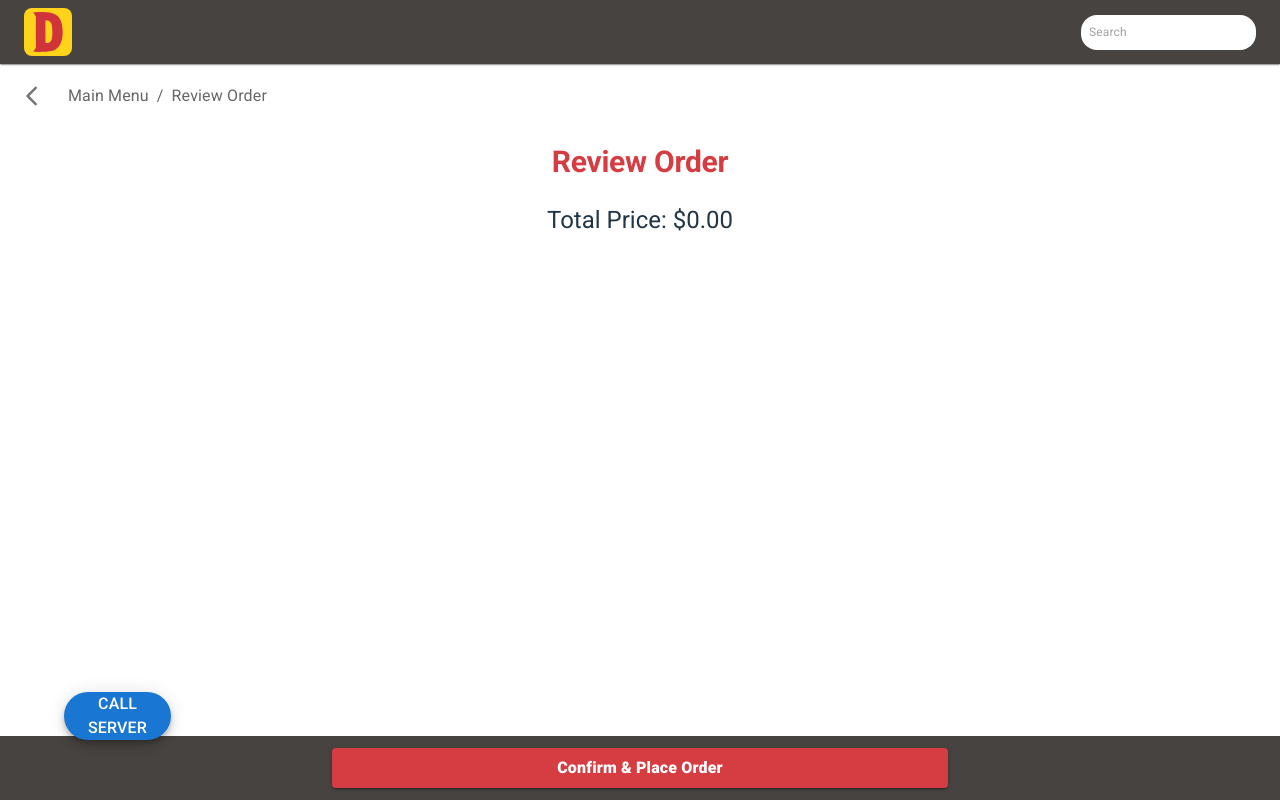
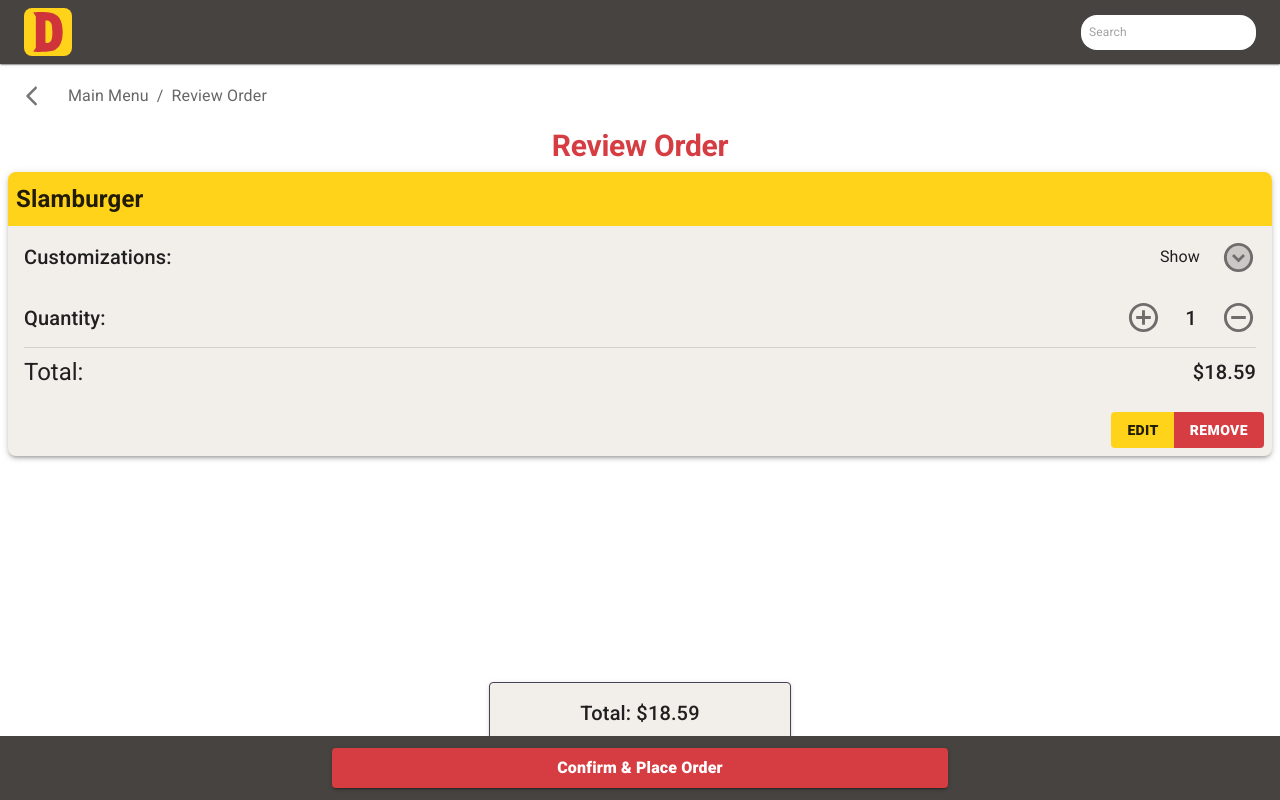
Before and after one commit to cmarcelo10/dennys-ordering-system, a React (Vite) app: page /cart in a window 1280 px wide. Built offline with nearby package versions, Linux system fonts and the light colour scheme.

Commit message:
Polished cart page and added confirmation dialogs

```diff
--- a/src/components/CartItemCard.tsx
+++ b/src/components/CartItemCard.tsx
@@ -1,11 +1,14 @@
 import React, { useState, useContext } from 'react';
-import { Card, CardContent, Typography, Divider, Button, Grid2, IconButton } from '@mui/material';
+import { Card, CardHeader, CardContent, Typography, Divider, Button, Grid2, IconButton, Box, CardActions, Accordion, AccordionSummary, ButtonGroup, AccordionDetails, Fade} from '@mui/material';
 import { CartContext } from '../contexts/CartContext';
 import CartItem from '../types/CartItem';
 import FoodItem from '../types/FoodItem';
 import RemoveIcon from '@mui/icons-material/RemoveCircleOutlineOutlined'
 import AddIcon from '@mui/icons-material/AddCircleOutlineOutlined'
 import { useNavigate } from 'react-router-dom';
+import theme from '../styles/Theme';
+import ExpandIcon from '@mui/icons-material/ExpandCircleDownTwoTone';
+import DeleteConfirmationDialog from './DeleteConfirmationDialog';
 interface CartItemCardProps
 {
     cartItem: CartItem,
@@ -13,25 +16,57 @@
     handleChangeQuantity: (itemID: string, updatedQuantity: number) => void
 }
 
+const DebugElement = ({debugItem}:{debugItem: any})=>
+{
+    console.log(debugItem);
+    return (<></>)
+};
+
+const ShowHideTextElement = React.memo(({isExpanded}:{isExpanded: boolean}) =>
+(
+
+        <Typography variant="body1" sx={{width: '50px', textAlign: 'center', mr: 2}}>
+            {isExpanded ? (<>Hide</>) : (<>Show</>)}
+        </Typography>
+),(prev, next)=>(prev.isExpanded === next.isExpanded));
+
+const buttonBorderRadius = 8;
+
 const CartItemCard = ({cartItem, handleRemoveItem, handleChangeQuantity}:CartItemCardProps) => {
     const navigate = useNavigate();
     const [expanded, setExpanded] = useState(false);
-    const toggleExpanded = () => {
-        setExpanded(!expanded);
+    const [dialogOpen, setDialogOpen] = useState(false);
+    const toggleExpanded = (_e: React.MouseEvent) => {
+        setExpanded((prev)=>(!prev));
     };
+    const removeItemFromCart = () => {
 
-    const removeItemFromCart = () => {
-        console.log("Removing item");
+        setDialogOpen(true);
+    };
+    const actuallyRemoveFromCart = ()=>
+    {
         handleRemoveItem(cartItem.id);
-    };
+    }
 
     const handleIncrease = ()=>
     {
         handleChangeQuantity(cartItem.id, cartItem.quantity + 1);
     }
+    const openCloseDialog=()=>
+    {
+        setDialogOpen((prev)=>!prev);
+    }
     const handleDecrease = () =>
     {
+        if(cartItem.quantity <= 1)
+        {
+            openCloseDialog();
+        }
+        else
+        {
             handleChangeQuantity(cartItem.id, cartItem.quantity - 1);
+        }
+
     }
 
     const editItem = () => [
@@ -39,54 +74,129 @@
     ];
 
     return (
-        <Card elevation={3} sx={{ display: 'flex', flexDirection: 'column', padding: 2, marginBottom: 2 }}>
-        <Grid2 container justifyContent="space-between">
-            <Typography variant="h6">{cartItem.item.name}</Typography>
-            <Typography variant="h6">{cartItem.quantity} ⨉ ${cartItem.price.toFixed(2)}</Typography>
-        </Grid2>
-        { expanded && (
         <>
-                <Divider variant="middle" sx={{ marginY: 1 }} />
-                <Typography variant="body1">Customizations:</Typography>
-                {cartItem.item.customizations && Object.values(cartItem.item.customizations).map((category, index) => (
+        <DeleteConfirmationDialog cartItemID={cartItem.id} onCancel={openCloseDialog} open={dialogOpen} onConfirm={actuallyRemoveFromCart}/>
+        <Card elevation={3} sx={{ display: 'flex', borderRadius: 2, flexDirection: 'column', padding: 0, marginBottom: 2, backgroundColor: '#F2EEEA' }}>
+            <CardHeader sx={{
+                height: 'auto',
+                backgroundColor: theme.palette.dennysYellow.main,
+                fontSize: 24,
+                '&.MuiCardHeader-root':
+                {
+                    pl: 1,
+                    p: 1,
+                }
+
+            }} title={
+                <Box sx={{display: 'flex', flexDirection: 'row', alignItems: 'center', justifyContent: 'space-between'}}>
+                 <Typography variant="h6"
+                 sx={{
+                        fontSize: 24,
+                        fontWeight: 600,
+                 }}>{cartItem.item.name}</Typography>
+                </Box>
+            }></CardHeader>
+            <CardContent>
+            <Accordion expanded={expanded} elevation={0} defaultExpanded={true} sx={{
+                boxShadow: 0,
+                backgroundColor: '#F2EEEA',
+                '&. MuiButtonBase-root':
+                {
+                    minHeight: 0,
+                    height: 'auto',
+                    pl: 0,
+                    pr: 0,
+                },
+                }}>
+            <AccordionSummary sx={{
+                    backgroundColor: '#F2EEEA',
+                    '&.MuiButtonBase-root':
+                    {
+                        minHeight: 25,
+                        height: 30,
+                        pl: 0,
+                        pr: 0,
+                    },
+
+                }}onClick={toggleExpanded} expandIcon={<ExpandIcon fontSize='large'/>}>
+                    <Box sx={{display: 'flex', flexDirection: 'row', flexGrow: 1, alignItems:'center', justifyContent: 'space-between', backgroundColor: 'inherit'}}>
+                        <Typography variant="h6" sx={{backgroundColor: 'inherit'}}>
+                            Customizations:
+                        </Typography>
+                        <ShowHideTextElement isExpanded={expanded}/>
+                    </Box>
+                </AccordionSummary>
+                <AccordionDetails sx={{backgroundColor: '#F2EEEA'}}>
+                {cartItem.item.customizations && Object.entries(cartItem.item.customizations).map(([key, category], index) => (
                     <React.Fragment key={index}>
-                    <Typography variant="body2">{category.label}:</Typography>
-                    {Object.entries(category.options).map(([key, option], idx) => {
-
-                        if(option.selected)
+                        <Typography variant="body2">{key}</Typography>
+                        <DebugElement key={key + category} debugItem={key} />
+                        {Object.entries(category.options).map(([key, option], index) => {
+                            if(option.selected === true)
                             {
-                            return (<Typography key={idx} sx={{ marginLeft: 2 }}>
-                        - {key} (+$ {option.price.toFixed(2)})
+                                console.log(key)
+                                return (<Typography key={key + index} sx={{ marginLeft: 2 }}>
+                                        {key} (+$ {option.price.toFixed(2)})
                                     </Typography>)
                             }
-                        return (<React.Fragment key={idx}></React.Fragment>)
+                            return (<React.Fragment key={key + index}></React.Fragment>)
                         })}
                     </React.Fragment>
                 ))}
-                <Divider variant="middle" sx={{ marginY: 1 }} />
+                </AccordionDetails>
                 <Typography variant="body1">Special Comments:</Typography>
-            </>
-        )}
-        <Divider variant="middle" sx={{ marginY: 1 }} />
-        <Grid2 container justifyContent="space-between" alignItems="center">
-            <Typography variant="body1">
+            </Accordion>
+            <Box sx={{display: 'flex', flexDirection: 'column', alignContent:'center', justifyContent:'space-between'}}>
+                <Box sx={{display: 'flex', flexDirection: 'row', justifyContent: 'space-between', justifySelf: 'right', alignItems: 'center', pt:2}}>
+                        <Typography variant='h6'>
                             Quantity:
-                    <IconButton size='large' disabled={cartItem.quantity <= 1} onClick={handleDecrease}>
+                        </Typography>
+                        <Box sx={{display: 'flex', flexDirection: 'row', justifyItems: 'space-around', alignItems: 'center', ml: 2}}>
+                            <IconButton onClick={handleIncrease} disabled={cartItem.quantity >=99} size='large'>
+                                <AddIcon fontSize='large'/>
+                            </IconButton>
+                            <Typography variant='h6' sx={{minWidth: 20, textAlign: 'center', mr: 1, ml: 1}}>
+                                {cartItem.quantity}
+                            </Typography>
+                            <IconButton onClick={handleDecrease} disabled={cartItem.quantity <=0} sx={{pr: 0}} size="large">
                                 <RemoveIcon fontSize='large'/>
                             </IconButton>
-                    <Typography sx={{fontSize: 20, ml: 3, mr: 3, fontWeight: 500}}>{cartItem.quantity}</Typography>
-                    <IconButton size='large' disabled={cartItem.quantity >= 10} onClick={handleIncrease}>
-                            <AddIcon fontSize='large'/>
-                    </IconButton>
+                        </Box>
+                    </Box>
+                <Divider variant='fullWidth'/>
+                <Box className="totalPriceDisplay" sx={{display: 'flex', flexDirection: 'row', alignContent:'center', justifyContent:'space-between', pt: 1,}}>
+                    <Typography variant='h5'>
+                        Total:
                     </Typography>
-            <React.Fragment>
-            <Button variant="outlined" size="small" sx={{ marginRight: 1 }} onClick={removeItemFromCart}>Remove</Button>
-            <Button variant="outlined" size="small" sx={{ marginRight: 1 }} onClick={editItem}>Edit</Button>
-            <Button variant="outlined" size="small" onClick={toggleExpanded}>{expanded ? 'Show Less' : 'Show More'}</Button>
-            </React.Fragment>
-        </Grid2>
+                    <Typography variant="h6" textAlign={'right'}>${(cartItem.quantity * cartItem.price).toFixed(2)}</Typography>
+                </Box>
+            </Box>
+            </CardContent>
+            <CardActions sx={{display: 'flex', flexDirection: 'row', justifyContent: 'right'}}>
+                <ButtonGroup sx={{justifySelf: 'right', height: 36}}>
+                    <Button variant="contained" size="medium" onClick={editItem} sx={{fontWeight: 900, backgroundColor: theme.palette.dennysYellow.main, color: theme.palette.dennysYellow.contrastText, borderBottomRightRadius: buttonBorderRadius, borderTopRightRadius: buttonBorderRadius, p:2}}>Edit</Button>
+                    <Button variant="contained" size="medium" onClick={removeItemFromCart} sx={{fontWeight: 900, backgroundColor: theme.palette.dennysRed.main, borderBottomLeftRadius: buttonBorderRadius, borderTopLeftRadius: buttonBorderRadius, p:2}}>Remove</Button>
+                </ButtonGroup>
+            </CardActions>
         </Card>
+        </>
     );
 };
 
 export default CartItemCard;
+
+// <Button variant="outlined" size="small" onClick={toggleExpanded}>{expanded ? 'Show Less' : 'Show More'}</Button>
+/*
+ <>
+    <Fade in={isExpanded} timeout={100}>
+        <Typography variant="body1" sx={{width: '50px', textAlign: 'center', mr: 2,display: !isExpanded ? 'none' : undefined}}>
+            Hide
+        </Typography>
+    </Fade>
+    <Fade in={!isExpanded} timeout={100}>
+        <Typography variant="body1" sx={{width: '50px', textAlign: 'center', mr: 2, display: isExpanded ? 'none' : undefined}}>
+            Show
+        </Typography>
+    </Fade>
+    </>
+*/
--- a/src/components/CustomizationPanel.tsx
+++ b/src/components/CustomizationPanel.tsx
@@ -14,7 +14,7 @@
     onClick: (name: string)=> void, // for bubbling up the selection
 }
 
-const CustomizationPanel = ({name, price, selected, disabled, onClick}:CustomizationPanelProps)=>
+const CustomizationPanel = React.memo(({name, price, selected, disabled, onClick}:CustomizationPanelProps)=>
 {
     const handleClick = React.useCallback(function handleClick(_event: React.MouseEvent)
     {
@@ -52,5 +52,5 @@
             </Typography>
         </Box>
     </ThemeProvider>);
-};
+}, (prev, next)=>(next.disabled === prev.disabled && next.selected === prev.selected));
 export default CustomizationPanel
--- /dev/null
+++ b/src/components/DeleteConfirmationDialog.tsx
@@ -0,0 +1,36 @@
+import { Dialog, DialogTitle, DialogContent, DialogActions, Button } from "@mui/material";
+
+interface ConfirmationDialogProps
+{
+    open: boolean,
+    cartItemID: string,
+    cartItemName?: string,
+    onConfirm: (itemID: string)=> void,
+    onCancel: ()=> void,
+}
+const DeleteConfirmationDialog = ({...props}: ConfirmationDialogProps)=>
+{
+    function handleConfirm()
+    {
+        props.onConfirm(props.cartItemID);
+    }
+    return(
+        <Dialog open={props.open}>
+            <DialogTitle>
+                Remove Item
+            </DialogTitle>
+            <DialogContent>
+                Remove {props.cartItemName} from your order?
+            </DialogContent>
+            <DialogActions>
+                <Button onClick={props.onCancel}>
+                    Cancel
+                </Button>
+                <Button onClick={handleConfirm}>
+                    OK
+                </Button>
+            </DialogActions>
+        </Dialog>
+    )
+}
+export default DeleteConfirmationDialog
--- a/src/components/Navbar.tsx
+++ b/src/components/Navbar.tsx
@@ -1,4 +1,4 @@
-import { AppBar, backdropClasses, BottomNavigation, Box, Button, Container, createTheme, Fab, Icon, IconButton, InputBase, OutlinedInput, TextField, Toolbar, Typography } from '@mui/material'
+import { AppBar, backdropClasses, BottomNavigation, Box, Button, Container, createTheme, Fab, Icon, IconButton, InputBase, OutlinedInput, Paper, TextField, Toolbar, Typography } from '@mui/material'
 import React, {useState, useEffect} from 'react'
 import {ThemeProvider} from '@mui/material/styles'
 import WindowDimensions from './WindowDimensions';
@@ -8,10 +8,12 @@
 import PersonIcon from '@mui/icons-material/Person'
 import ShoppingCartTwoToneIcon from '@mui/icons-material/ShoppingCartTwoTone';
 import { useNavigate } from 'react-router-dom';
+import { Call } from '@mui/icons-material';
 
 interface NavBarProps
 {
     bottomLabel: string,
+    bottomPaperText?: string,
     children?: React.ReactNode,
     disableButton?: boolean,
     hideCallServerButton?: boolean
@@ -22,6 +24,11 @@
 (
     <Box component='img' src={DennysLogo} sx={{postiion: 'absolute', left: '10px', right: 'auto', backgroundColor: theme.palette.dennysYellow.main, height: 40, width: 40, borderRadius: 2, padding: 0.5}}/>
 )); // never reload the image.
+
+const CallServerButton = ()=>
+(<Fab sx={{position: 'fixed',height:'auto', borderRadius: 10, bottom: '5%', left: '3%', fontWeight: 1000, fontSize: 20, backgroundColor: theme.palette.dennysRed.main, color: theme.palette.dennysRed.contrastText}} variant='extended'>
+     Call<br/>Server
+</Fab>);
 const NavBar = ({bottomLabel, onClick, disableButton, children, hideCallServerButton}: NavBarProps) => {
     const navigate = useNavigate();
     function handleClick(_event: React.MouseEvent)
@@ -47,12 +54,12 @@
             </AppBar>
             <Toolbar/> {/*These empty toolbars are used for spacing*/}
                 {children}
-                {!hideCallServerButton && (<Fab sx={{position: 'fixed', bottom: '7.5%', left: '5%', backgroundColor: theme.palette.primary.main}} color='primary' variant='extended'>
-                       <Typography p={1} fontWeight={500}> Call <br/> Server</Typography>
-                </Fab>)}
             <Toolbar/>
+            {!hideCallServerButton && (<CallServerButton/>)}
             <AppBar sx={{zIndex: 1000, backgroundColor: '#464340', alignContent: 'center', justifyContent:'center', position: 'fixed', bottom: 0, top: 'auto'}} elevation={0}>
                     <Toolbar sx={{display: 'flex', flexDirection: 'row', alignContent: 'center', justifyContent: 'center'}}>
+
+
                         <Button variant='contained' disabled={disableButton} onClick={handleClick}
                         sx={{backgroundColor: theme.palette.dennysRed.main,
                             color: theme.palette.dennysRed.contrastText,
@@ -71,3 +78,16 @@
         );
 }
 export default NavBar
+
+/*
+  <IconButton
+sx={{border: '1px solid white', color: 'white', borderRadius: 0, display: 'flex', flexDirection: 'column', justifySelf: 'left', marginRight: 10}}>
+    <PersonIcon/>
+        <Typography fontSize={10}>Call Server</Typography>
+</IconButton>
+*/
+// <Paper elevation={2} sx={{backgroundColor: 'white', height: 120, width: 200, borderBox: 'content-box', borderTopRadius: 5, position: 'fixed', bottom: 2, left: '70%', transform: "translateX(-50%)"}}>
+// <Typography>Hello World</Typography>
+// </Paper>
+//
+// {!hideCallServerButton && (<CallServerButton/>)}
--- a/src/contexts/CartContext.tsx
+++ b/src/contexts/CartContext.tsx
@@ -36,7 +36,7 @@
     const saveToCart = (item: CartItem) =>
     {
         let newPrice = 0;
-        Object.values(cart).forEach((value)=>newPrice += value.price);
+        Object.values(cart).forEach((value)=>newPrice += value.price * value.quantity);
         setPrice(newPrice);
         console.log(item);
         setCart((prev)=>({...prev, [item.id]: item}));
--- a/src/pages/CartPage.tsx
+++ b/src/pages/CartPage.tsx
@@ -1,6 +1,6 @@
 import React, { useContext, useEffect } from 'react';
 import NavBar from '../components/Navbar';
-import { Box, Button, Typography, ThemeProvider, Grid2, Breadcrumbs, IconButton, Stack} from '@mui/material';
+import { Box, Button, Typography, ThemeProvider, Grid2, Breadcrumbs, IconButton, Stack, Paper, Dialog, DialogTitle, DialogContent, DialogActions} from '@mui/material';
 import theme from '../styles/Theme';
 import CartItemCard from '../components/CartItemCard';
 import { CartContext } from '../contexts/CartContext';
@@ -21,10 +21,12 @@
         return !this;
     });
 }
+
 const CartPage = () => {
     const navigate = useNavigate();
     // set up cart context to get cart items
-    const { cartItems, totalPrice, saveToCart, removeFromCart} = useContext(CartContext);
+    const { cartItems, totalPrice, saveToCart, addToCart, removeFromCart} = useContext(CartContext);
+    const [dialogOpen, setDialogOpen] = React.useState(false);
     function handleChangeQuantity(itemID: string, newQuantity: number)
     {
         const item = cartItems[itemID];
@@ -34,9 +36,12 @@
             saveToCart(item);
         }
     }
+
+    // cart appears to be doubling price whenever edit is enabled
+    React.useEffect(()=>{addToCart({id: '', item: Slamburger, quantity: 1, price: Slamburger.price});}, [])
     return (
       <ThemeProvider theme={theme}>
-        <NavBar bottomLabel='Confirm & Place Order'>
+        <NavBar bottomLabel='Confirm & Place Order' hideCallServerButton>
             <Box display="flex" flexDirection="row" alignContent={'center'}>
                 <IconButton sx={{pr: 3}} size="large" onClick={()=>navigate('/')}>
                     <ArrowBackIosRounded/>
@@ -48,7 +53,7 @@
                     </Typography>
                 </Breadcrumbs>
             </Box>
-          <Typography sx={{ paddingTop: 3, width: '100%' }} variant='h2' fontFamily={'Roboto'} color={theme.palette.dennysRed.main} textAlign="center" fontWeight={555} fontSize={30}>
+          <Typography sx={{ paddingTop: 1, width: '100%' }} variant='h2' fontFamily={'Roboto'} color={theme.palette.dennysRed.main} textAlign="center" fontWeight={555} fontSize={30}>
             Review Order
           </Typography>
           <Box sx={{ paddingTop: 1, width: '100%', display: 'flex', flexDirection: 'column', alignContent: 'center', justifyContent: 'space-around'}}>
@@ -58,9 +63,12 @@
                 ))}
             </Stack>
           </Box>
-            <Typography sx={{ paddingTop: 2, width: '100%' }} variant='h5' textAlign="center">
-            Total Price: ${totalPrice.toFixed(2)}
-            </Typography>
+            <Paper elevation={2} sx={{backgroundColor: '#F2EEEA', borderWidth: 1, borderStyle: 'solid', borderColor: theme.palette.dennysGrey.main, display: 'flex', flexDirection: 'column', alignItems: 'center', justifyContent: 'space-around', height: 60, width: 300, borderBox: 'content-box', borderTopRadius: 5, position: 'fixed', bottom: 56, left: '50%', transform: "translateX(-50%)"}}>
+                <Typography variant='h6' textAlign="center">
+                        Total: ${totalPrice.toFixed(2)}
+                </Typography>
+            </Paper>
+
         </NavBar>
       </ThemeProvider>
     );
```
Also changed, not shown: src/pages/ItemViewPage.tsx (+11 -8 lines), src/types/Slamburger.ts (+8 -6 lines). Lines whose indentation alone changed are shown as unchanged.
